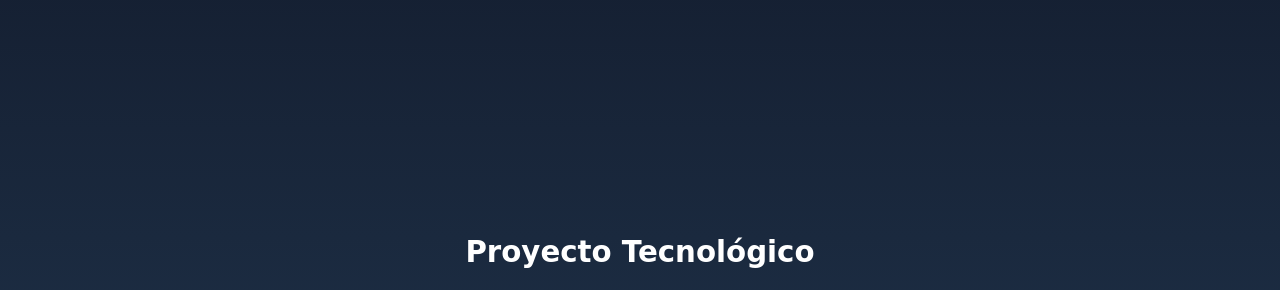
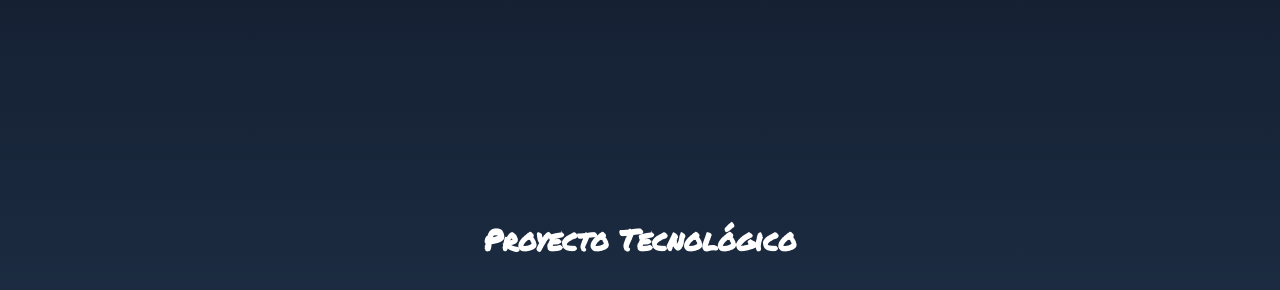
Before and after one commit to ivankameyha/math-game, a plain HTML site: page index.html in a window 1280 px wide. Shown: the part 66-356 px from the top of the page. Drawn offline with Linux system fonts and the light colour scheme; a web font is replaced by a local one.

Commit message:
import font

```diff
--- a/styles.css
+++ b/styles.css
@@ -1,3 +1,5 @@
+@import url('https://fonts.googleapis.com/css2?family=Permanent+Marker&display=swap');
+
 /* Estilo para el cuerpo del documento */
 body {
   font-family: Arial, sans-serif;
```
